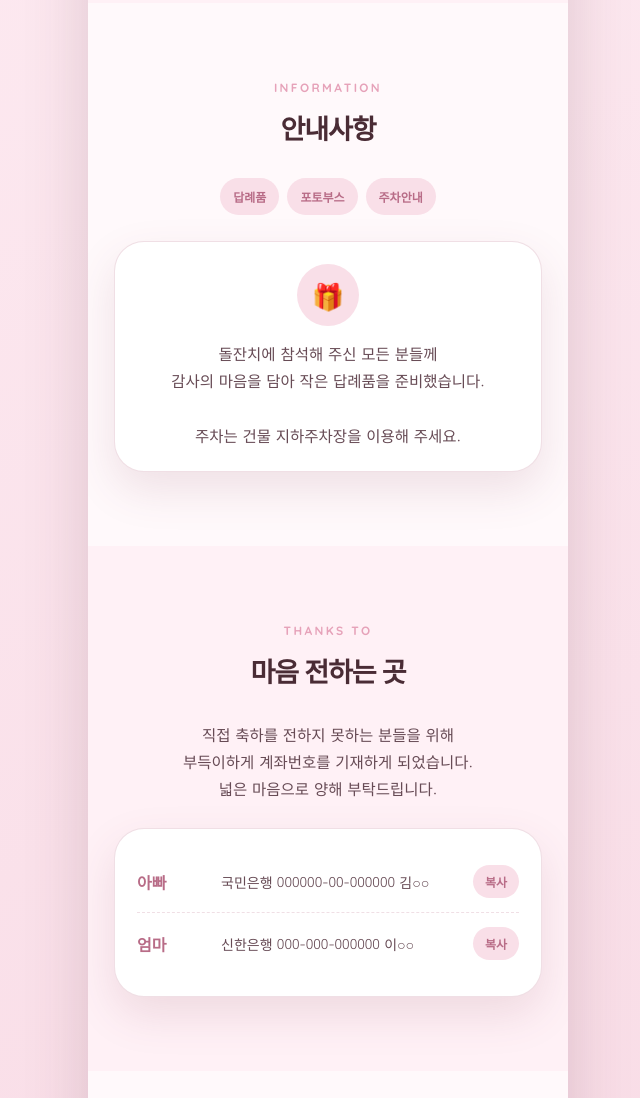
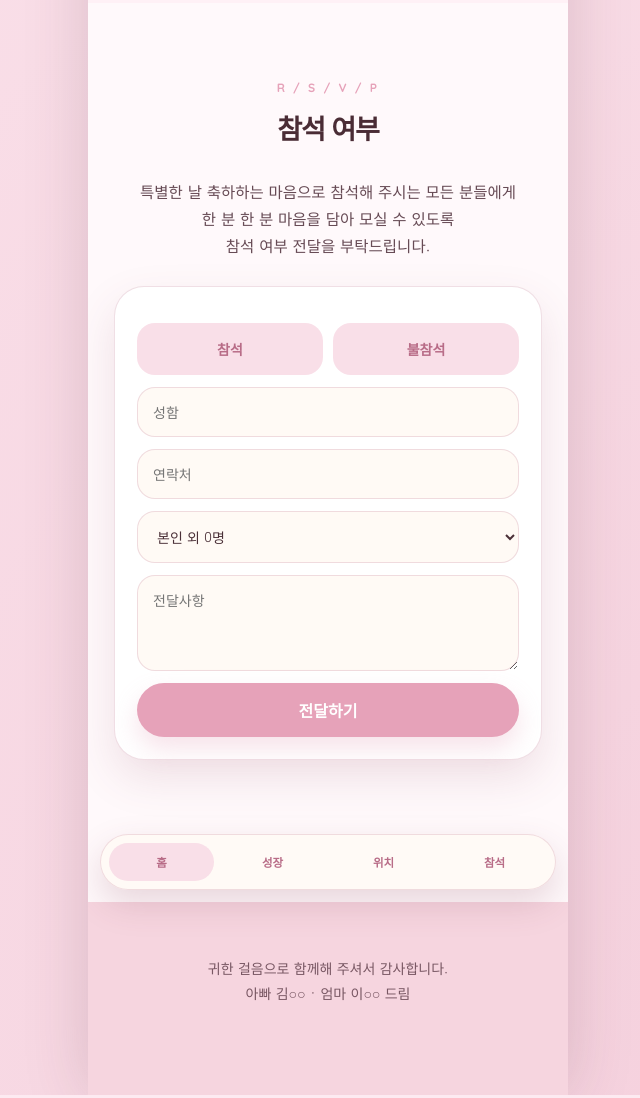
Before and after one commit to pinktabit/first-birthday-invitation, a plain HTML site: page index.html in a window 1280 px wide. Shown: the part 6604-7702 px from the top of the page, without its empty margins (312-952 px from the left). Drawn offline with Linux system fonts and the light colour scheme.

Commit message:
Remove notice and guestbook sections

```diff
--- a/index.html
+++ b/index.html
@@ -232,52 +232,6 @@
       </div>
     </section>
 
-    <section class="section" id="notice">
-      <div class="kicker">Information</div>
-      <h2 class="title">안내사항</h2>
-      <div class="notice-tabs">
-        <div class="notice-tab">답례품</div>
-        <div class="notice-tab">포토부스</div>
-        <div class="notice-tab">주차안내</div>
-      </div>
-
-      <div class="notice-card">
-        <div class="notice-icon">🎁</div>
-        <p class="desc">
-          돌잔치에 참석해 주신 모든 분들께<br />
-          감사의 마음을 담아 작은 답례품을 준비했습니다.<br /><br />
-          주차는 건물 지하주차장을 이용해 주세요.
-        </p>
-      </div>
-    </section>
-
-    <section class="section" id="thanks">
-      <div class="kicker">Thanks To</div>
-      <h2 class="title">마음 전하는 곳</h2>
-      <p class="desc">
-        직접 축하를 전하지 못하는 분들을 위해<br />
-        부득이하게 계좌번호를 기재하게 되었습니다.<br />
-        넓은 마음으로 양해 부탁드립니다.
-      </p>
-
-      <div class="account-card">
-        <div class="account-row">
-          <div class="account-owner">아빠</div>
-          <div class="account-detail">
-            <div class="account-number" id="dadAccount">국민은행 000000-00-000000 김○○</div>
-            <button class="copy-account" type="button" data-copy-target="dadAccount">복사</button>
-          </div>
-        </div>
-        <div class="account-row">
-          <div class="account-owner">엄마</div>
-          <div class="account-detail">
-            <div class="account-number" id="momAccount">신한은행 000-000-000000 이○○</div>
-            <button class="copy-account" type="button" data-copy-target="momAccount">복사</button>
-          </div>
-        </div>
-      </div>
-    </section>
-
     <section class="section" id="rsvp">
       <div class="kicker">R / S / V / P</div>
       <h2 class="title">참석 여부</h2>
@@ -307,21 +261,6 @@
       </div>
     </section>
 
-    <section class="section" id="guestbook">
-      <div class="kicker">Guest Book</div>
-      <h2 class="title">따뜻한 마음으로 축복해 주세요</h2>
-
-      <div class="guest-card">
-        <div class="guest-message">엄마 · 엘리야의 첫 생일을 진심으로 축하해요 ♡</div>
-        <div class="guest-message">외할머니 · 건강하고 밝게 자라렴. 사랑해!</div>
-        <div class="form-grid" style="margin-top:16px;">
-          <input type="text" placeholder="성함" />
-          <textarea placeholder="축하 메시지"></textarea>
-          <a class="btn light" id="guestSubmit" href="#">메시지 남기기</a>
-        </div>
-      </div>
-    </section>
-
     <nav class="bottom-nav">
       <a href="#home">홈</a>
       <a href="#story">성장</a>
```
